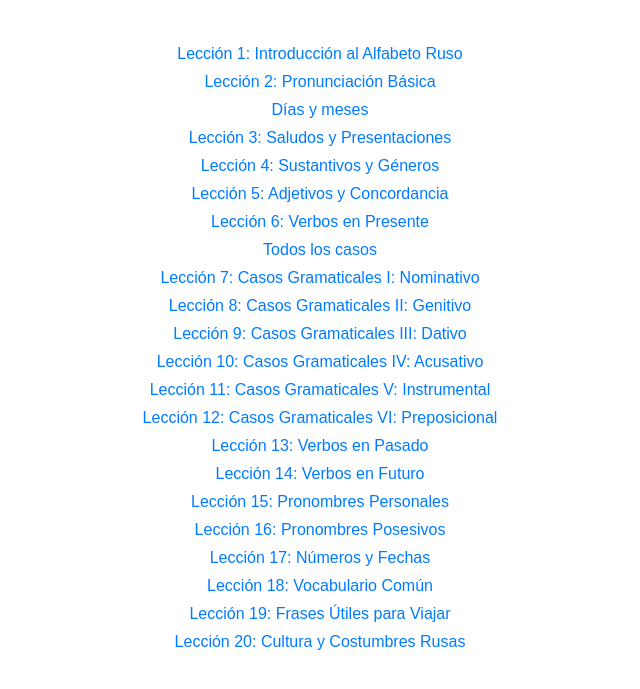
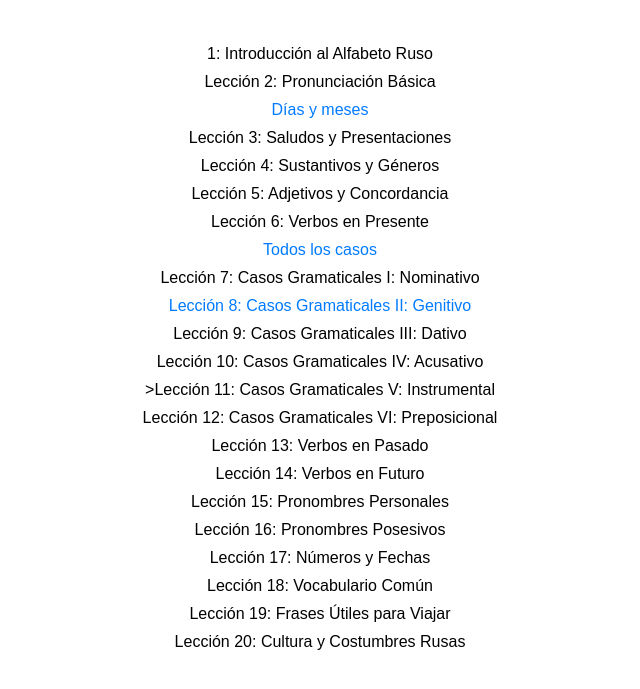
Before and after one commit to Gyrkora/russian-lessons, a plain HTML site: page index.html in a window 1280 px wide. Shown: the part 61-750 px from the top of the page, without its empty margins (320-960 px from the left). Drawn offline with Linux system fonts and the light colour scheme.

Commit message:
actualizado el index

```diff
--- a/index.html
+++ b/index.html
@@ -11,57 +11,31 @@
 		<h1>Índice de Aprendizaje de Ruso</h1>
 		<div class="index-container">
 			<ul>
-				<li>
-					<a href="leccion1.html">Lección 1: Introducción al Alfabeto Ruso</a>
-				</li>
-				<li>
-					<a href="pronunciation.html">Lección 2: Pronunciación Básica</a>
-				</li>
+				<li>1: Introducción al Alfabeto Ruso</li>
+				<li>Lección 2: Pronunciación Básica</li>
 				<li><a href="dias_meses.html">Días y meses</a></li>
-				<li><a href="leccion3.html">Lección 3: Saludos y Presentaciones</a></li>
-				<li><a href="leccion4.html">Lección 4: Sustantivos y Géneros</a></li>
-				<li><a href="leccion5.html">Lección 5: Adjetivos y Concordancia</a></li>
-				<li><a href="leccion6.html">Lección 6: Verbos en Presente</a></li>
+				<li>Lección 3: Saludos y Presentaciones</li>
+				<li>Lección 4: Sustantivos y Géneros</li>
+				<li>Lección 5: Adjetivos y Concordancia</li>
+				<li>Lección 6: Verbos en Presente</li>
 				<li><a href="los_casos.html">Todos los casos</a></li>
-				<li>
-					<a href="leccion7.html"
-						>Lección 7: Casos Gramaticales I: Nominativo</a
-					>
-				</li>
+				<li>Lección 7: Casos Gramaticales I: Nominativo</li>
 				<li>
 					<a href="genitivo.html">Lección 8: Casos Gramaticales II: Genitivo</a>
 				</li>
-				<li>
-					<a href="leccion9.html">Lección 9: Casos Gramaticales III: Dativo</a>
-				</li>
+				<li>Lección 9: Casos Gramaticales III: Dativo</li>
 
-				<li>
-					<a href="leccion10.html"
-						>Lección 10: Casos Gramaticales IV: Acusativo</a
-					>
-				</li>
-				<li>
-					<a href="leccion11.html"
-						>Lección 11: Casos Gramaticales V: Instrumental</a
-					>
-				</li>
-				<li>
-					<a href="leccion12.html"
-						>Lección 12: Casos Gramaticales VI: Preposicional</a
-					>
-				</li>
-				<li><a href="leccion13.html">Lección 13: Verbos en Pasado</a></li>
-				<li><a href="leccion14.html">Lección 14: Verbos en Futuro</a></li>
-				<li><a href="leccion15.html">Lección 15: Pronombres Personales</a></li>
-				<li><a href="leccion16.html">Lección 16: Pronombres Posesivos</a></li>
-				<li><a href="leccion17.html">Lección 17: Números y Fechas</a></li>
-				<li><a href="leccion18.html">Lección 18: Vocabulario Común</a></li>
-				<li>
-					<a href="leccion19.html">Lección 19: Frases Útiles para Viajar</a>
-				</li>
-				<li>
-					<a href="leccion20.html">Lección 20: Cultura y Costumbres Rusas</a>
-				</li>
+				<li>Lección 10: Casos Gramaticales IV: Acusativo</li>
+				<li>>Lección 11: Casos Gramaticales V: Instrumental</li>
+				<li>Lección 12: Casos Gramaticales VI: Preposicional</li>
+				<li>Lección 13: Verbos en Pasado</li>
+				<li>Lección 14: Verbos en Futuro</li>
+				<li>Lección 15: Pronombres Personales</li>
+				<li>Lección 16: Pronombres Posesivos</li>
+				<li>Lección 17: Números y Fechas</li>
+				<li>Lección 18: Vocabulario Común</li>
+				<li>Lección 19: Frases Útiles para Viajar</li>
+				<li>Lección 20: Cultura y Costumbres Rusas</li>
 			</ul>
 		</div>
 	</body>
```
